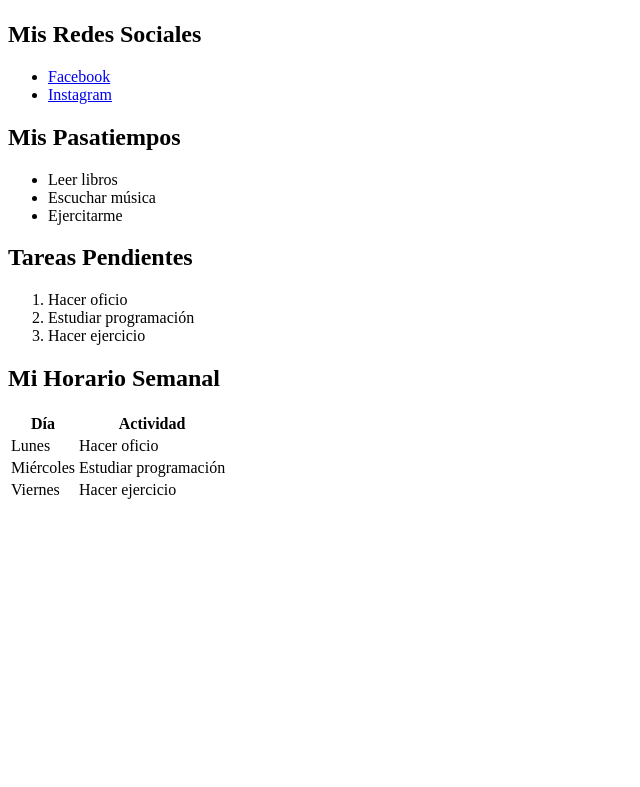
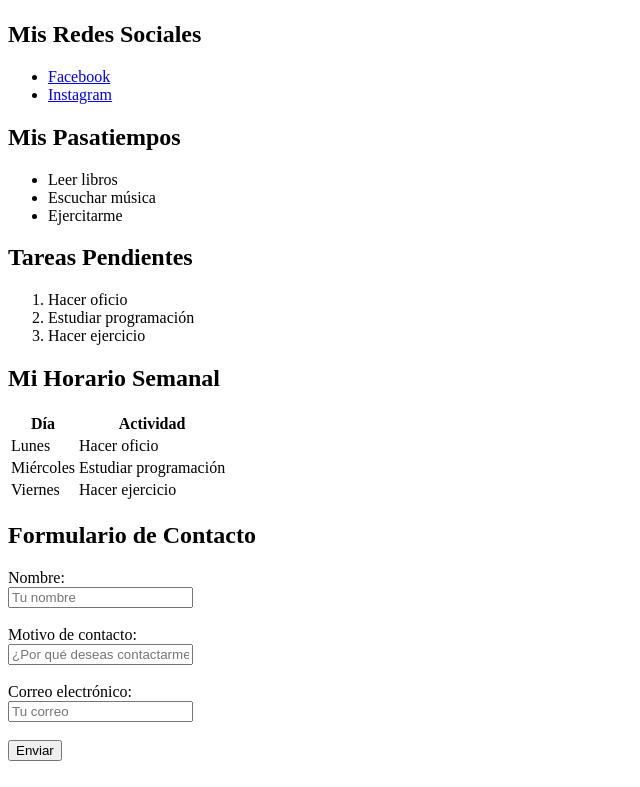
Before and after one commit to luismareyes57-gif/mi-primera-pagina-web-personal, a plain HTML site: page index.html in a window 1280 px wide. Shown: the part 528-1315 px from the top of the page, without its empty margins (0-640 px from the left). Before the commit the page ends 1038 px from the top, so only its background shows below. Drawn offline with Linux system fonts and the light colour scheme.

Commit message:
agregue formulario

```diff
--- a/index.html
+++ b/index.html
@@ -68,6 +68,20 @@
                 </tr>
             </tbody>
         </table>
+<section id="contacto">
+        <h2>Formulario de Contacto</h2>
+        <form>
+            <label>Nombre:</label><br>
+            <input type="text" placeholder="Tu nombre"><br><br>
 
+            <label>Motivo de contacto:</label><br>
+            <input type="text" placeholder="¿Por qué deseas contactarme?"><br><br>
+
+            <label>Correo electrónico:</label><br>
+            <input type="email" placeholder="Tu correo"><br><br>
+
+            <button type="submit">Enviar</button>
+        </form>
+    </section>
 </body>
 </html>
```
